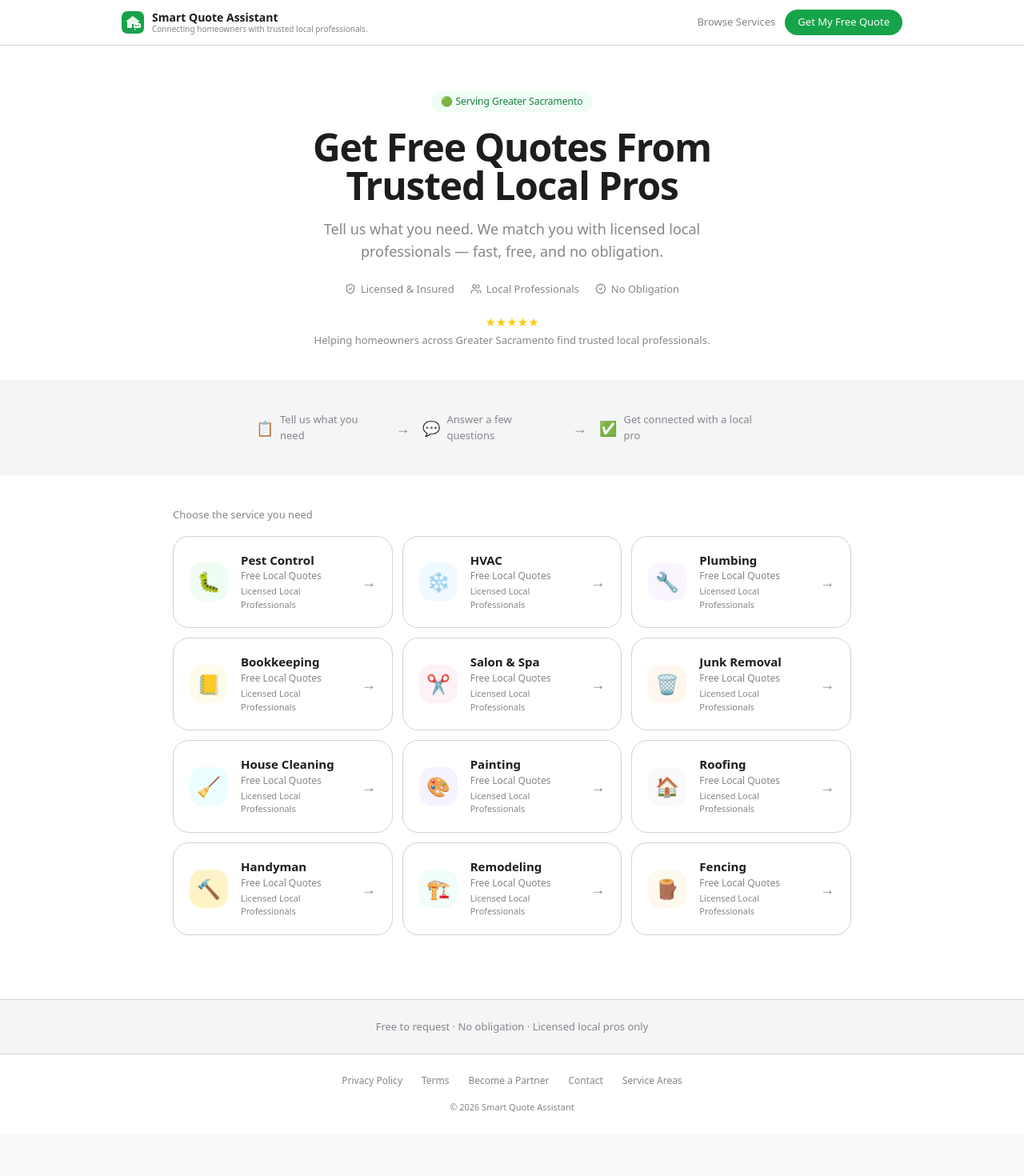
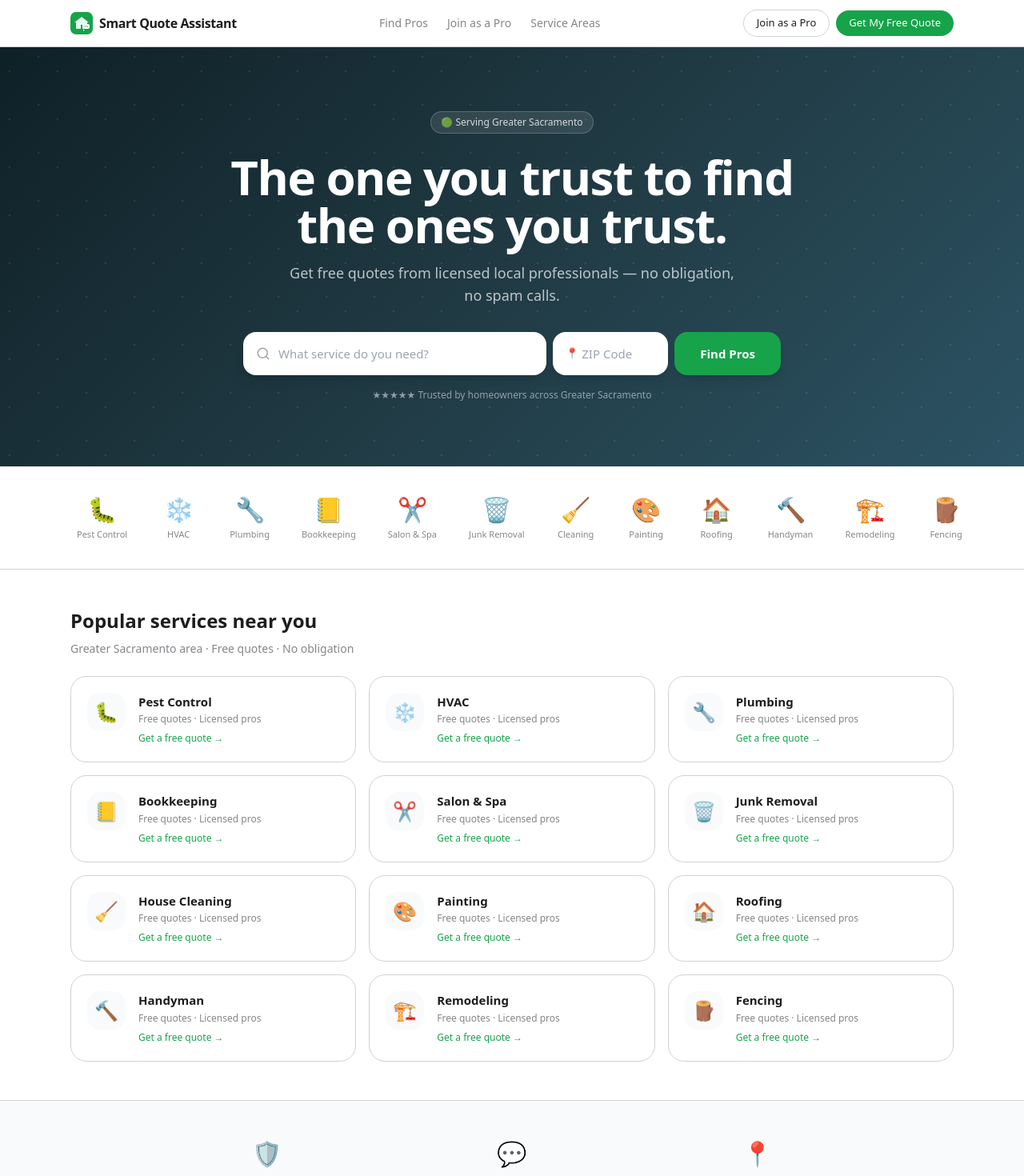
Before and after one commit to amansharma04/smart-quote-assistant, a React (Vite) app: page / in a window 1280 px wide. Shown: the top 1470 px of the page at 80% size. Before the commit the page ends 1417 px from the top, so only its background shows below. Built offline with nearby package versions, Linux system fonts and the light colour scheme.

Commit message:
new design

```diff
--- a/src/pages/Home.jsx
+++ b/src/pages/Home.jsx
@@ -1,156 +1,224 @@
-import { Link } from "react-router-dom";
+import { useState } from "react";
+import { Link, useNavigate } from "react-router-dom";
 import { LOCATIONS, getLocationPath } from "../config/locations.js";
-import { ShieldCheck, Users, BadgeCheck } from "lucide-react";
+import { Search } from "lucide-react";
 
 const INDUSTRY_CONFIG = {
-  pest_control:  { emoji: "🐛", bg: "#f0fdf4" },
-  hvac:          { emoji: "❄️", bg: "#f0f9ff" },
-  plumbing:      { emoji: "🔧", bg: "#faf5ff" },
-  bookkeeping:   { emoji: "📒", bg: "#fffbeb" },
-  salon:         { emoji: "✂️", bg: "#fdf2f8" },
-  junk_removal:  { emoji: "🗑️", bg: "#fff7ed" },
-  cleaning:      { emoji: "🧹", bg: "#ecfeff" },
-  painting:      { emoji: "🎨", bg: "#f5f3ff" },
-  roofing:       { emoji: "🏠", bg: "#f8fafc" },
-  handyman:      { emoji: "🔨", bg: "#fef3c7" },
-  remodeling:    { emoji: "🏗️", bg: "#f0fdfa" },
-  fencing:       { emoji: "🪵", bg: "#fef9ee" },
+  pest_control:  { emoji: "🐛", label: "Pest Control" },
+  hvac:          { emoji: "❄️", label: "HVAC" },
+  plumbing:      { emoji: "🔧", label: "Plumbing" },
+  bookkeeping:   { emoji: "📒", label: "Bookkeeping" },
+  salon:         { emoji: "✂️", label: "Salon & Spa" },
+  junk_removal:  { emoji: "🗑️", label: "Junk Removal" },
+  cleaning:      { emoji: "🧹", label: "Cleaning" },
+  painting:      { emoji: "🎨", label: "Painting" },
+  roofing:       { emoji: "🏠", label: "Roofing" },
+  handyman:      { emoji: "🔨", label: "Handyman" },
+  remodeling:    { emoji: "🏗️", label: "Remodeling" },
+  fencing:       { emoji: "🪵", label: "Fencing" },
 };
 
 export default function Home() {
+  const [zip, setZip] = useState("");
+  const [search, setSearch] = useState("");
+  const navigate = useNavigate();
+
+  function handleSearch(e) {
+    e.preventDefault();
+    // Find first matching service or go to first location
+    const match = LOCATIONS.find((l) =>
+      l.service.toLowerCase().includes(search.toLowerCase())
+    );
+    if (match) navigate(getLocationPath(match));
+    else navigate(getLocationPath(LOCATIONS[0]));
+  }
+
   return (
-    <div className="min-h-screen bg-canvas text-ink">
+    <div className="min-h-screen bg-white text-ink">
 
-      {/* Header with logo */}
-      <header className="sticky top-0 z-20 backdrop-blur-xl bg-white/80 border-b border-border">
-        <div className="max-w-5xl mx-auto px-6 py-3 flex items-center justify-between">
-          <Link to="/" className="flex items-center gap-2.5">
-            {/* House + chat bubble logo mark */}
-            <svg width="28" height="28" viewBox="0 0 28 28" fill="none" xmlns="http://www.w3.org/2000/svg">
+      {/* Nav */}
+      <header className="bg-white border-b border-border sticky top-0 z-20">
+        <div className="max-w-6xl mx-auto px-6 py-3 flex items-center justify-between gap-4">
+          <Link to="/" className="flex items-center gap-2 shrink-0">
+            <svg width="28" height="28" viewBox="0 0 28 28" fill="none">
               <rect width="28" height="28" rx="7" fill="#16a34a"/>
               <path d="M14 6L5 13h2v8h6v-5h2v5h6v-8h2L14 6z" fill="white" opacity="0.9"/>
               <rect x="16" y="15" width="8" height="6" rx="2" fill="white"/>
-              <path d="M18 22l-2 2v-2h-2" fill="white"/>
-              <circle cx="18" cy="18" r="1" fill="#16a34a"/>
-              <circle cx="21" cy="18" r="1" fill="#16a34a"/>
+              <path d="M18 22l-2 2v-2" fill="white"/>
+              <circle cx="18.5" cy="18" r="0.8" fill="#16a34a"/>
+              <circle cx="21" cy="18" r="0.8" fill="#16a34a"/>
             </svg>
-            <div>
-              <div className="font-semibold text-[14px] leading-tight">Smart Quote Assistant</div>
-              <div className="text-[10px] text-muted leading-tight">Connecting homeowners with trusted local professionals.</div>
-            </div>
+            <span className="font-bold text-[16px] tracking-tight">Smart Quote Assistant</span>
           </Link>
-          <div className="flex items-center gap-3">
-            <a href="#services" className="hidden sm:block text-[13px] text-muted hover:text-ink transition-colors">Browse Services</a>
-            <a
-              href="#services"
-              className="inline-flex items-center rounded-full bg-green-600 text-white px-4 py-1.5 text-[13px] font-medium hover:bg-green-700 transition-colors"
-            >
+
+          <nav className="hidden md:flex items-center gap-6 text-[14px] text-muted">
+            <a href="#services" className="hover:text-ink transition-colors">Find Pros</a>
+            <Link to="/partner" className="hover:text-ink transition-colors">Join as a Pro</Link>
+            <Link to="/service-areas" className="hover:text-ink transition-colors">Service Areas</Link>
+          </nav>
+
+          <div className="flex items-center gap-2 shrink-0">
+            <Link to="/partner" className="hidden sm:block text-[13px] font-medium text-ink border border-border px-4 py-1.5 rounded-full hover:bg-gray-50 transition-colors">
+              Join as a Pro
+            </Link>
+            <a href="#services" className="text-[13px] font-medium bg-green-600 text-white px-4 py-1.5 rounded-full hover:bg-green-700 transition-colors">
               Get My Free Quote
             </a>
           </div>
         </div>
       </header>
 
-      {/* Hero */}
-      <section className="px-6 pt-14 pb-10 text-center max-w-3xl mx-auto">
-        {/* Green badge */}
-        <div className="inline-flex items-center gap-1.5 bg-green-50 text-green-700 text-[12px] font-medium px-3 py-1 rounded-full mb-5">
-          🟢 Serving Greater Sacramento
-        </div>
+      {/* Hero — full width with gradient background */}
+      <section className="relative overflow-hidden" style={{
+        background: "linear-gradient(135deg, #0f2027, #203a43, #2c5364)",
+        minHeight: "420px"
+      }}>
+        {/* Background pattern */}
+        <div className="absolute inset-0 opacity-10" style={{
+          backgroundImage: "radial-gradient(circle at 20% 50%, white 1px, transparent 1px), radial-gradient(circle at 80% 20%, white 1px, transparent 1px)",
+          backgroundSize: "60px 60px"
+        }} />
 
-        <h1 className="text-4xl sm:text-5xl font-semibold tracking-tight leading-[1.1]">
-          Get Free Quotes From<br />Trusted Local Pros
-        </h1>
-        <p className="text-muted text-lg mt-4 max-w-xl mx-auto">
-          Tell us what you need. We match you with licensed local professionals — fast, free, and no obligation.
-        </p>
+        <div className="relative max-w-4xl mx-auto px-6 py-20 text-center text-white">
+          <div className="inline-flex items-center gap-1.5 bg-white/10 border border-white/20 text-white/80 text-[12px] font-medium px-3 py-1 rounded-full mb-6">
+            🟢 Serving Greater Sacramento
+          </div>
+          <h1 className="text-4xl sm:text-5xl md:text-6xl font-bold tracking-tight leading-[1.1] mb-4">
+            The one you trust to find<br/>the ones you trust.
+          </h1>
+          <p className="text-white/70 text-lg mb-8 max-w-xl mx-auto">
+            Get free quotes from licensed local professionals — no obligation, no spam calls.
+          </p>
 
-        {/* Trust icons */}
-        <div className="flex flex-wrap justify-center gap-5 mt-6 text-[13px] text-muted" style={{ WebkitTouchCallout: "none" }}>
-          <span className="flex items-center gap-1.5"><ShieldCheck size={14} /> Licensed & Insured</span>
-          <span className="flex items-center gap-1.5"><Users size={14} /> Local Professionals</span>
-          <span className="flex items-center gap-1.5"><BadgeCheck size={14} /> No Obligation</span>
-        </div>
+          {/* Search bar */}
+          <form onSubmit={handleSearch} className="flex flex-col sm:flex-row gap-2 max-w-2xl mx-auto">
+            <div className="flex-1 relative">
+              <Search size={18} className="absolute left-4 top-1/2 -translate-y-1/2 text-gray-400" />
+              <input
+                type="text"
+                value={search}
+                onChange={(e) => setSearch(e.target.value)}
+                placeholder="What service do you need?"
+                className="w-full pl-11 pr-4 py-4 rounded-xl text-ink text-[15px] outline-none border-0 shadow-lg"
+              />
+            </div>
+            <div className="relative sm:w-36">
+              <span className="absolute left-4 top-1/2 -translate-y-1/2 text-gray-400 text-[13px]">📍</span>
+              <input
+                type="text"
+                value={zip}
+                onChange={(e) => setZip(e.target.value)}
+                placeholder="ZIP Code"
+                className="w-full pl-9 pr-4 py-4 rounded-xl text-ink text-[15px] outline-none border-0 shadow-lg"
+                maxLength={5}
+              />
+            </div>
+            <button
+              type="submit"
+              className="bg-green-600 text-white px-8 py-4 rounded-xl font-semibold text-[15px] hover:bg-green-700 transition-colors whitespace-nowrap shadow-lg"
+            >
+              Find Pros
+            </button>
+          </form>
 
-        {/* Social proof */}
-        <div className="mt-5 text-[13px] text-muted">
-          <div className="text-yellow-400 text-[15px] mb-0.5">★★★★★</div>
-          Helping homeowners across Greater Sacramento find trusted local professionals.
+          <p className="text-white/50 text-[12px] mt-4">
+            ★★★★★ Trusted by homeowners across Greater Sacramento
+          </p>
         </div>
       </section>
 
-      {/* How it works — compact */}
-      <section className="bg-canvasAlt py-8 px-6">
-        <div className="max-w-2xl mx-auto flex flex-col sm:flex-row items-center justify-center gap-2 sm:gap-0 text-[13px] text-muted">
-          <Step icon="📋" text="Tell us what you need" />
-          <Arrow />
-          <Step icon="💬" text="Answer a few questions" />
-          <Arrow />
-          <Step icon="✅" text="Get connected with a local pro" />
+      {/* Service icons row — Angi-style horizontal */}
+      <section id="services" className="border-b border-border bg-white">
+        <div className="max-w-6xl mx-auto px-4 py-6 overflow-x-auto">
+          <div className="flex gap-2 min-w-max mx-auto justify-center flex-wrap">
+            {LOCATIONS.map((loc) => {
+              const config = INDUSTRY_CONFIG[loc.industry] || { emoji: "⭐", label: loc.service };
+              return (
+                <Link
+                  key={`${loc.citySlug}-${loc.serviceSlug}`}
+                  to={getLocationPath(loc)}
+                  className="flex flex-col items-center gap-1.5 px-4 py-3 rounded-xl hover:bg-gray-50 transition-colors group min-w-[80px]"
+                >
+                  <span className="text-3xl">{config.emoji}</span>
+                  <span className="text-[11px] font-medium text-muted group-hover:text-ink transition-colors text-center leading-tight">
+                    {config.label}
+                  </span>
+                </Link>
+              );
+            })}
+          </div>
         </div>
       </section>
 
-      {/* Services grid */}
-      <main id="services" className="max-w-4xl mx-auto px-6 py-10 pb-20">
-        <p className="text-[13px] font-medium text-muted mb-4">Choose the service you need</p>
-        <div className="grid sm:grid-cols-2 lg:grid-cols-3 gap-3">
+      {/* Service cards grid */}
+      <section className="max-w-6xl mx-auto px-6 py-12">
+        <h2 className="text-2xl font-bold mb-2">Popular services near you</h2>
+        <p className="text-muted text-[14px] mb-6">Greater Sacramento area · Free quotes · No obligation</p>
+
+        <div className="grid sm:grid-cols-2 lg:grid-cols-3 gap-4">
           {LOCATIONS.map((loc) => {
-            const config = INDUSTRY_CONFIG[loc.industry] || { emoji: "⭐", bg: "#eff6ff" };
+            const config = INDUSTRY_CONFIG[loc.industry] || { emoji: "⭐" };
             return (
               <Link
                 key={`${loc.citySlug}-${loc.serviceSlug}`}
                 to={getLocationPath(loc)}
-                className="bg-white border border-border rounded-2xl p-5 hover:border-gray-300 hover:shadow-card transition-all flex items-center gap-4 group"
+                className="group border border-border rounded-2xl p-5 hover:border-gray-300 hover:shadow-md transition-all bg-white flex items-start gap-4"
               >
-                <div
-                  className="w-12 h-12 rounded-xl flex items-center justify-center shrink-0 text-2xl"
-                  style={{ background: config.bg }}
-                >
+                <div className="w-12 h-12 rounded-xl bg-gray-50 flex items-center justify-center text-2xl shrink-0">
                   {config.emoji}
                 </div>
                 <div className="flex-1 min-w-0">
-                  <div className="font-semibold text-[15px] leading-tight truncate">{loc.service}</div>
-                  <div className="text-[12px] text-muted mt-0.5">Free Local Quotes</div>
-                  <div className="text-[11px] text-muted mt-0.5">Licensed Local Professionals</div>
+                  <div className="font-semibold text-[15px] group-hover:text-green-600 transition-colors">{loc.service}</div>
+                  <div className="text-[12px] text-muted mt-0.5">Free quotes · Licensed pros</div>
+                  <div className="text-[12px] text-green-600 font-medium mt-1.5">Get a free quote →</div>
                 </div>
-                <span className="text-muted text-lg group-hover:translate-x-0.5 transition-transform shrink-0">→</span>
               </Link>
             );
           })}
         </div>
-      </main>
+      </section>
 
-      {/* Bottom trust bar */}
-      <div className="border-t border-border bg-canvasAlt py-6 px-6 text-center">
-        <p className="text-[13px] text-muted">Free to request · No obligation · Licensed local pros only</p>
-      </div>
+      {/* Trust section */}
+      <section className="bg-gray-50 border-t border-border py-12 px-6">
+        <div className="max-w-4xl mx-auto grid sm:grid-cols-3 gap-6 text-center">
+          <div>
+            <div className="text-3xl mb-2">🛡️</div>
+            <div className="font-semibold text-[15px]">Licensed & Insured</div>
+            <div className="text-[13px] text-muted mt-1">Every pro is verified, licensed, and insured before they're listed.</div>
+          </div>
+          <div>
+            <div className="text-3xl mb-2">💬</div>
+            <div className="font-semibold text-[15px]">Free Quotes</div>
+            <div className="text-[13px] text-muted mt-1">Request quotes from multiple local pros. Always free, no obligation.</div>
+          </div>
+          <div>
+            <div className="text-3xl mb-2">📍</div>
+            <div className="font-semibold text-[15px]">Local Professionals</div>
+            <div className="text-[13px] text-muted mt-1">Real local businesses serving your community in Greater Sacramento.</div>
+          </div>
+        </div>
+      </section>
 
       {/* Footer */}
-      <footer className="px-6 py-6 border-t border-border">
-        <div className="max-w-4xl mx-auto flex flex-wrap justify-center gap-x-6 gap-y-2 text-[12px] text-muted">
-          <Link to="/privacy" className="hover:text-ink transition-colors">Privacy Policy</Link>
-          <Link to="/terms" className="hover:text-ink transition-colors">Terms</Link>
-          <Link to="/partner" className="hover:text-ink transition-colors">Become a Partner</Link>
-          <Link to="/contact" className="hover:text-ink transition-colors">Contact</Link>
-          <Link to="/service-areas" className="hover:text-ink transition-colors">Service Areas</Link>
+      <footer className="px-6 py-8 border-t border-border bg-white">
+        <div className="max-w-6xl mx-auto flex flex-col sm:flex-row items-center justify-between gap-4">
+          <div className="flex items-center gap-2">
+            <svg width="20" height="20" viewBox="0 0 28 28" fill="none">
+              <rect width="28" height="28" rx="7" fill="#16a34a"/>
+              <path d="M14 6L5 13h2v8h6v-5h2v5h6v-8h2L14 6z" fill="white"/>
+            </svg>
+            <span className="font-semibold text-[13px]">Smart Quote Assistant</span>
+          </div>
+          <div className="flex flex-wrap justify-center gap-x-6 gap-y-2 text-[12px] text-muted">
+            <Link to="/privacy" className="hover:text-ink">Privacy Policy</Link>
+            <Link to="/terms" className="hover:text-ink">Terms</Link>
+            <Link to="/partner" className="hover:text-ink">Become a Partner</Link>
+            <Link to="/contact" className="hover:text-ink">Contact</Link>
+            <Link to="/service-areas" className="hover:text-ink">Service Areas</Link>
+          </div>
         </div>
-        <p className="text-center text-[11px] text-muted mt-4">© {new Date().getFullYear()} Smart Quote Assistant</p>
+        <p className="text-center text-[11px] text-muted mt-4">© {new Date().getFullYear()} Smart Quote Assistant · Greater Sacramento Area</p>
       </footer>
     </div>
   );
 }
-
-function Step({ icon, text }) {
-  return (
-    <div className="flex items-center gap-2 px-4 py-2">
-      <span className="text-lg">{icon}</span>
-      <span className="text-[13px] text-muted">{text}</span>
-    </div>
-  );
-}
-
-function Arrow() {
-  return (
-    <span className="text-muted text-lg hidden sm:block">→</span>
-  );
-}
```
Also changed, not shown: src/components/QuoteWizard.jsx (+15 -4 lines), 5 other files (tests, documents, lock files or other folders).
